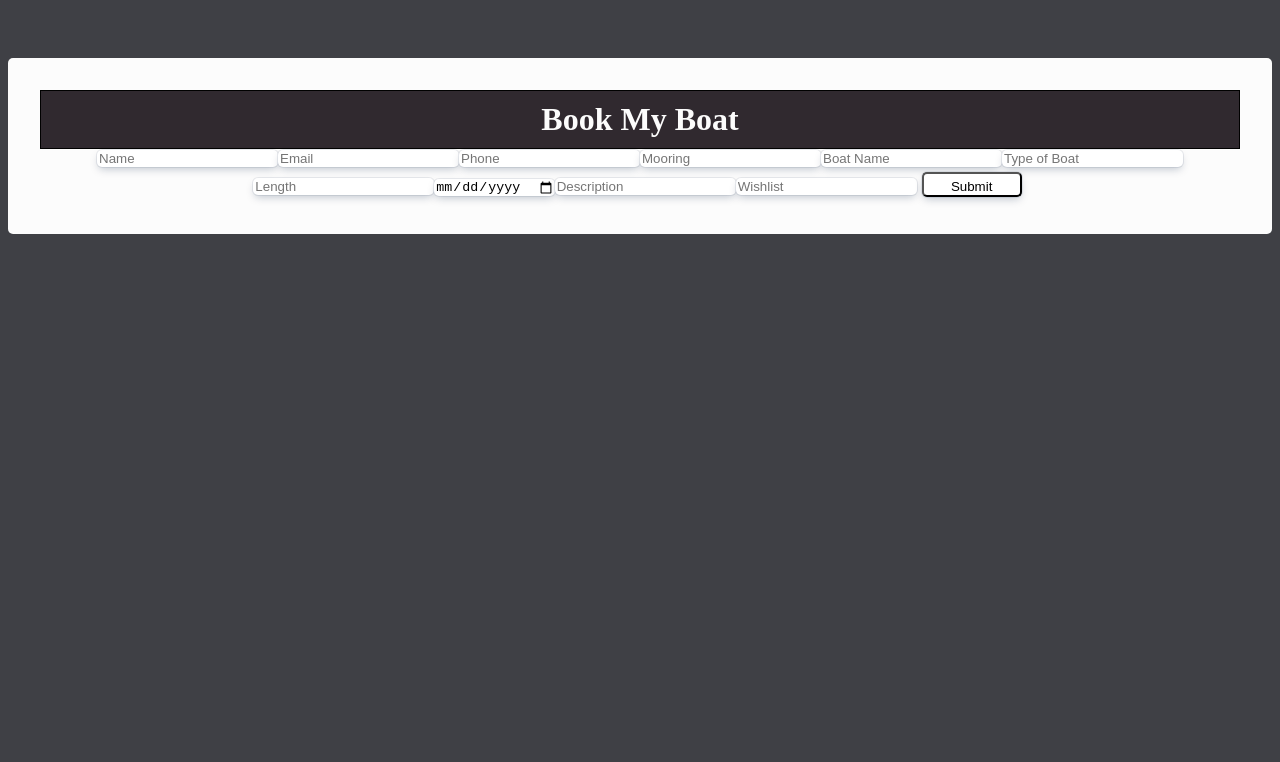
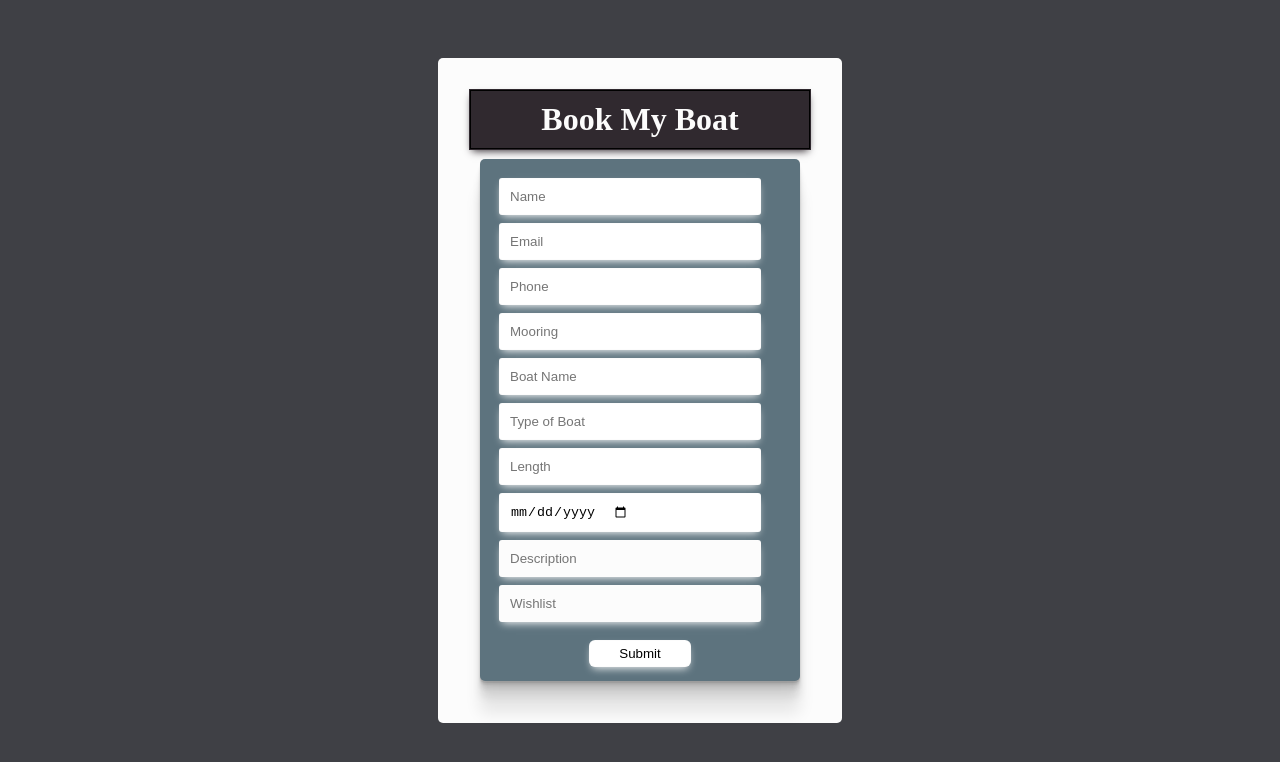
Before and after one commit to njheymann/book-my-boat, a React (Vite) app in the folder client/: page /booking in a window 1280 px wide. Shown: the top 762 px of the page. Built offline with nearby package versions, Linux system fonts and the light colour scheme; a web font is replaced by a local one.

Commit message:
Finalised css styles, tested code once again

```diff
--- a/client/src/App.css
+++ b/client/src/App.css
@@ -30,7 +30,7 @@ a {
 
 button {
   border-radius: 5px;
-
+  cursor: pointer;
   background-color: white;
   padding: 5px;
   margin: 5px;
@@ -44,7 +44,6 @@ button {
 button:hover {
   color: black;
   box-shadow: 0px 0px 0px 0px;
-  border: 1px solid #30292f;
 }
 
 button a {
@@ -59,7 +58,7 @@ button a:hover {
 input {
   box-shadow: rgba(9, 30, 66, 0.25) 0px 4px 8px -2px,
     rgba(9, 30, 66, 0.08) 0px 0px 0px 1px;
-  border-radius: 5px;
+  border-radius: 2px;
   border: none;
 }
 
@@ -69,7 +68,8 @@ header {
   background-color: #30292f;
   border: 1px solid black;
   padding: 10px;
-  color: white;
+  color: #fcfcfc;
+  box-shadow: #30292f 0px 4px 8px -2px, #30292f 0px 0px 0px 1px;
 }
 
 .header-contents h1 {
@@ -85,6 +85,11 @@ header {
   margin-left: auto;
 }
 
+.header-contents button:hover {
+  border: 0.1px solid #fcfcfc;
+  box-shadow: #fcfcfc 0px 3px 8px;
+}
+
 /* Main Page */
 .booking {
   display: flex;
@@ -92,11 +97,10 @@ header {
   justify-content: center;
   align-items: start;
   margin: 10px;
-
-  background-color: white;
+  background-color: #fcfcfc;
   border-radius: 5px;
   width: 200px;
-  height: 200px;
+  height: 300px;
   padding: 10px;
   box-shadow: rgba(0, 0, 0, 0.09) 0px 2px 1px, rgba(0, 0, 0, 0.09) 0px 4px 2px,
     rgba(0, 0, 0, 0.09) 0px 8px 4px, rgba(0, 0, 0, 0.09) 0px 16px 8px,
@@ -105,19 +109,12 @@ header {
 
 .booking:hover {
   box-shadow: rgba(0, 0, 0, 0.16) 0px 3px 6px, rgba(0, 0, 0, 0.23) 0px 3px 6px;
+  background-color: #02111b;
+  color: white;
 }
 
 .booking-container {
-  display: flex;
-  flex-wrap: wrap;
-  flex-direction: row;
-  justify-content: center;
-  align-items: center;
-  background-color: rgb(219, 211, 211);
-  border: 1px solid black;
-  border-radius: 5px;
   padding: 10px;
-  width: 97%;
   box-shadow: rgba(0, 0, 0, 0.16) 0px 3px 6px, rgba(0, 0, 0, 0.23) 0px 3px 6px;
 }
 
@@ -151,7 +148,8 @@ header {
 }
 
 /* Config Page */
-.location-container {
+.location-container,
+.booking-container {
   display: flex;
   flex-wrap: wrap;
   flex-direction: row;
@@ -160,7 +158,6 @@ header {
   background-color: #5d737e;
   border: 1px solid black;
   border-radius: 5px;
-  width: 100%;
   height: 500px;
   overflow: auto;
 }
@@ -239,3 +236,71 @@ header {
 .signup-form button:hover {
   border: 0.1px solid grey;
 }
+
+/* Add client page */
+
+.add-client-form button {
+  margin-top: 10px;
+  border: none;
+  box-shadow: #fcfcfc 0px 4px 8px -2px, #fcfcfc 0px 0px 0px 1px;
+}
+
+.add-client-form button:hover {
+  border: 0.1px solid grey;
+  box-shadow: none;
+}
+
+.add-client-form input,
+.booking-info input {
+  display: flex;
+  border: none;
+  margin: 10px;
+  width: 80%;
+  padding: 10px;
+  box-shadow: #fcfcfc 0px 4px 8px -2px, #fcfcfc 0px 0px 0px 1px;
+}
+
+.description,
+.wishlist {
+  flex-direction: column;
+  justify-content: center;
+  align-items: center;
+  background-color: #fcfcfc;
+  border-radius: 2px;
+  padding: 10px;
+}
+
+/* Booking info page */
+
+.booking-info,
+.add-client-form {
+  display: flex;
+  flex-direction: column;
+  justify-content: center;
+
+  margin: 10px;
+  color: #fcfcfc;
+  background-color: #5d737e;
+  border-radius: 5px;
+  width: 300px;
+  padding: 10px;
+  box-shadow: rgba(0, 0, 0, 0.09) 0px 2px 1px, rgba(0, 0, 0, 0.09) 0px 4px 2px,
+    rgba(0, 0, 0, 0.09) 0px 8px 4px, rgba(0, 0, 0, 0.09) 0px 16px 8px,
+    rgba(0, 0, 0, 0.09) 0px 32px 16px;
+}
+
+.booking-info button {
+  width: 200px;
+  margin: 10px;
+  border: none;
+  box-shadow: #fcfcfc 0px 4px 8px -2px, #fcfcfc 0px 0px 0px 1px;
+}
+
+.booking-info button:hover {
+  border: 0.1px solid grey;
+  box-shadow: none;
+}
+
+.booking-info input {
+  height: 5px;
+}
--- a/client/src/pages/AddClient.jsx
+++ b/client/src/pages/AddClient.jsx
@@ -40,6 +40,7 @@ const Booking = () => {
     }
   };
   return (
+    <div className="add-client-form">
       <form onSubmit={handleFormSubmit}>
         <input
           className="form-input"
@@ -106,7 +107,7 @@ const Booking = () => {
           onChange={handleAddBooking}
         />
         <input
-        className="form-input"
+          className="description"
           placeholder="Description"
           name="description"
           type="text"
@@ -114,7 +115,7 @@ const Booking = () => {
           onChange={handleAddBooking}
         />
         <input
-        className="form-input"
+          className="wishlist"
           placeholder="Wishlist"
           name="wishlist"
           type="text"
@@ -129,6 +130,7 @@ const Booking = () => {
           Submit
         </button>
       </form>
+    </div>
   );
 };
 
--- a/client/src/pages/BookingInfo.jsx
+++ b/client/src/pages/BookingInfo.jsx
@@ -69,7 +69,7 @@ const BookingInfo = () => {
       await editBooking({
         variables: { ...formState, bookingId: booking._id },
       });
-      window.location.href = ".././home";
+      window.location.href = `../bookinginfo/${booking._id}`;
     } catch (e) {
       console.error(e);
     }
@@ -77,15 +77,14 @@ const BookingInfo = () => {
 
   return (
     <div>
+      <h3>Booking Info for {booking.name}</h3>
       <button>
         <Link to="/home">Home</Link>
       </button>
       <button onClick={toggleEditMode}>Edit</button>
-      <h1>Booking Info for {booking.name}</h1>
-
+      <div className="booking-info">
         {editMode ? (
           <form onSubmit={handleEditFormSubmit}>
-          <p>Edit here</p>
             <input
               className="form-input"
               placeholder={booking.name}
@@ -170,7 +169,7 @@ const BookingInfo = () => {
           </form>
         ) : (
           <div>
-          <p>{booking.date}</p>
+            <h3>{booking.date}</h3>
             <p>Email: {booking.clientemail}</p>
             <p>Phone: {booking.phone}</p>
             <p>Mooring: {booking.mooring}</p>
@@ -179,6 +178,7 @@ const BookingInfo = () => {
             <p>Length: {booking.length}</p>
             <p>Description: {booking.description}</p>
             <p>Wishlist: {booking.wishlist}</p>
+            <p>Tides</p>
             {todaysTides.map((tide, index) => (
               <div key={index}>
                 {tide.height}m {tide.type} at {tide.dateTime.split(" ")[1]}
@@ -188,6 +188,7 @@ const BookingInfo = () => {
           </div>
         )}
       </div>
+    </div>
   );
 };
 
--- a/client/src/pages/Home.jsx
+++ b/client/src/pages/Home.jsx
@@ -46,13 +46,13 @@ const Home = () => {
     <main>
       <div className="welcome-container">
         <div className="welcome-info">
-          <h3>Welcome {me.username}</h3>
+          <h4>Welcome {me.username}</h4>
           <p>Company {me.company}</p>
           <p>Location {me.location} </p>
         </div>
 
         <div className="todays-tides">
-          <h3>Todays tides</h3>
+          <h4>Todays tides</h4>
           {todaysTides.map((tide, index) => (
             <div key={index}>
               {tide.height}m at {tide.dateTime.split(" ")[1]}
@@ -70,14 +70,11 @@ const Home = () => {
         {sortedBookings?.map((booking) => (
           <Link to={`/bookinginfo/${booking._id}`} key={booking._id}>
             <div key={booking._id} className="booking">
-              <p>{booking.date}</p>
-              <p>{booking.boatname}</p>
-
-              <div className="client-info">
-                <p>{booking.name}</p>
-                <p>{booking.clientemail}</p>
-                <p>{booking.phone}</p>
-              </div>
+              <h3>{booking.date}</h3>
+              <p>Client: {booking.name}</p>
+              <p>Name of boat: {booking.boatname}</p>
+              <p>{booking.length}</p>
+              <p>Click for more info</p>
             </div>
           </Link>
         ))}
```
Lines whose indentation alone changed are shown as unchanged.
